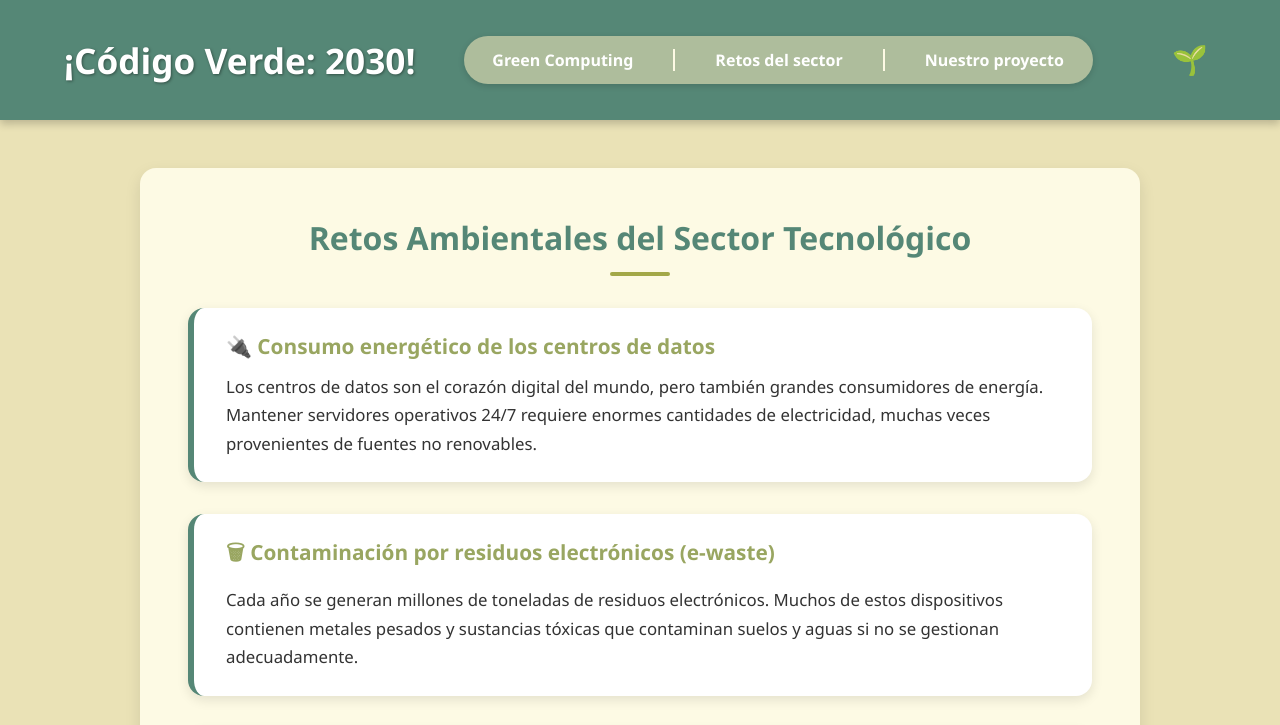
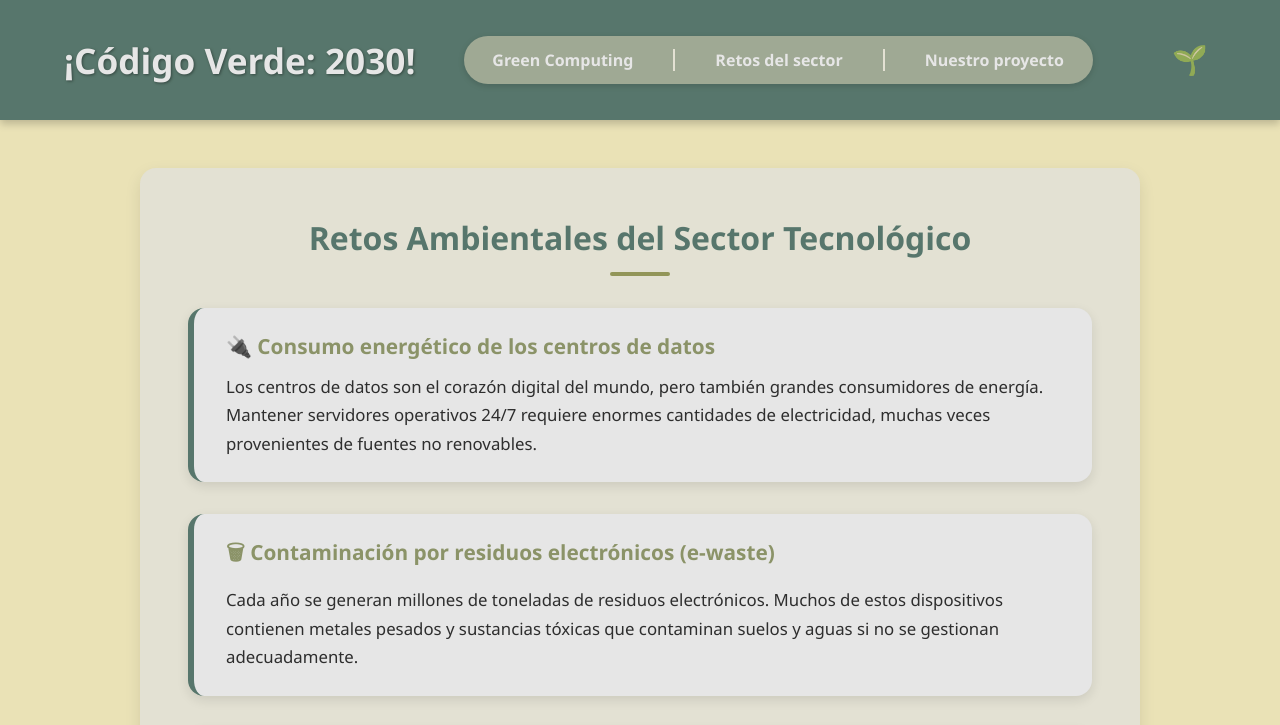
Before and after one commit to Lmrocio/Proyecto_sostenibilidad, a plain HTML site: page retossector.html in a window 1280 px wide. Both pictures are taken after a click on the button "Activar modo ecológico". Shown: the top 725 px of the page. Drawn offline with Linux system fonts and the light colour scheme.

Commit message:
Terminada

```diff
--- a/css/style.css
+++ b/css/style.css
@@ -20,6 +20,11 @@ body {
     color: var(--texto-oscuro);
     box-shadow: 0 4px 8px rgba(0, 0, 0, 0.2);
 }
+
+body.modo-eco {
+    filter: brightness(0.9) saturate(0.7);
+}
+
 
 header {
     background-color: var(--verde-principal);
--- a/retossector.html
+++ b/retossector.html
@@ -78,5 +78,15 @@
             </div>
         </div>
     </footer>
+    <script>
+        const botonEco = document.querySelector('.eco-toggle');
+        const body = document.body;
+
+        botonEco.addEventListener('click', () => {
+            body.classList.toggle('modo-eco');
+        });
+    </script>
+
+
 </body>
 </html>
```
Also changed, not shown: greencomputing.html (+9 -0 lines), index.html (+9 -0 lines), nuestroproyecto.html (+9 -0 lines).
